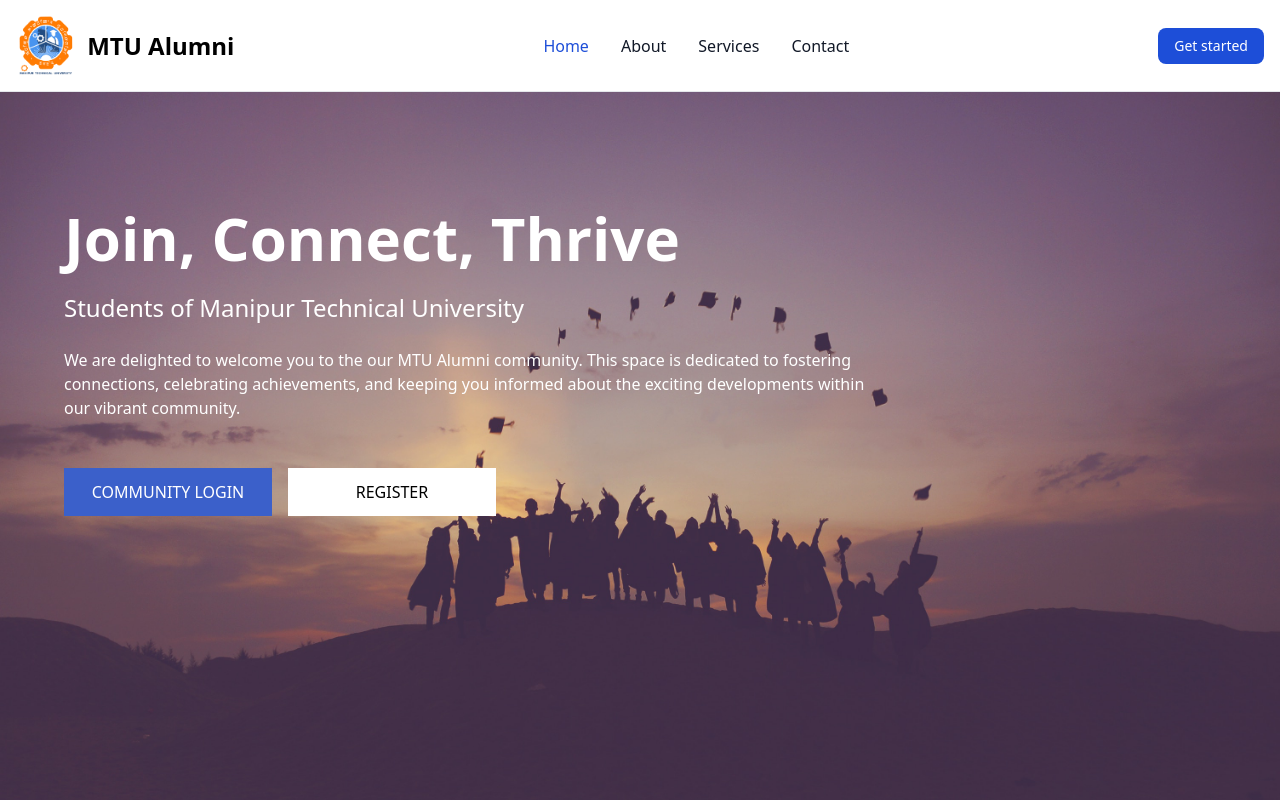
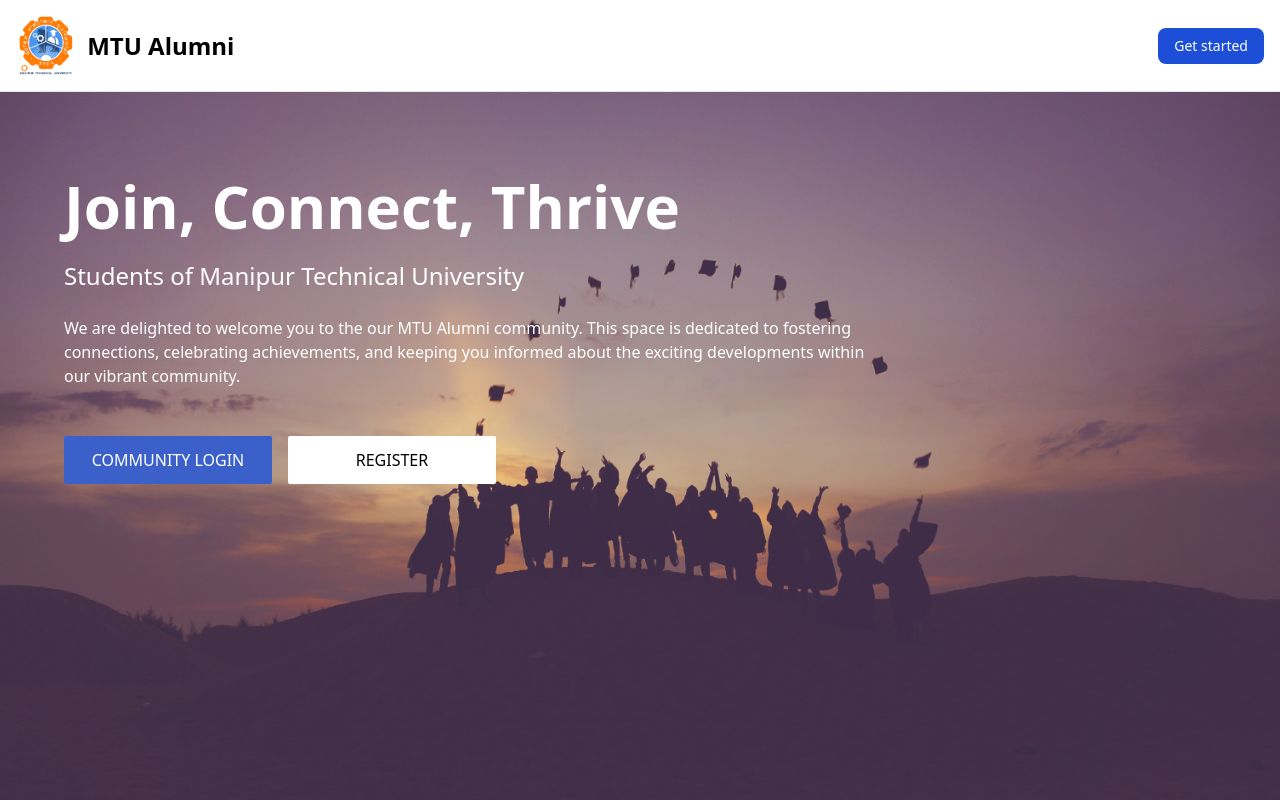
Before and after one commit to diyabarta-naorem/Alumni-Management-System, a React (Create React App) app in the folder frontend/: page / in a window 1280 px wide. Shown: the top 800 px of the page. Built offline with nearby package versions, Linux system fonts and the light colour scheme.

Commit message:
adding hamburger menu

```diff
--- a/frontend/src/App.js
+++ b/frontend/src/App.js
@@ -5,8 +5,6 @@
 function App() {
   return(
     <div>
-
-    <Header/>
     <Navbar/>
     <Home/>
     </div>
--- a/frontend/src/common/Navbar.jsx
+++ b/frontend/src/common/Navbar.jsx
@@ -1,42 +1,83 @@
+import React, { useState } from 'react';
 import logo from '../assets/Logo.png';
-import mtuLogo from '../assets/Logo.png'
-export default function navbar(){
-    return(
+import mtuLogo from '../assets/Logo.png';
 
+export default function Navbar() {
+  const [isMenuOpen, setIsMenuOpen] = useState(false);
 
-<nav class="bg-white dark:bg-gray-900 fixed w-full z-20 top-0 start-0 border-b border-gray-200 dark:border-gray-600">
-<div class="max-w-screen-xl flex flex-wrap items-center justify-between mx-auto p-4">
-<a href="https://flowbite.com" class="flex items-center space-x-3 rtl:space-x-reverse">
-    <img src={mtuLogo} class="w-[3.7rem]" alt="Flowbite Logo"/>
-    <span class="self-center text-2xl font-semibold whitespace-nowrap dark:text-white">MTU Alumni</span>
+  const toggleMenu = () => {
+    setIsMenuOpen(!isMenuOpen);
+  };
+
+  return (
+    <nav className={`bg-white dark:bg-gray-900 fixed w-full z-20 top-0 start-0 border-b border-gray-200 dark:border-gray-600 ${isMenuOpen ? 'md:h-auto' : ''}`}>
+      <div className="max-w-screen-xl flex flex-wrap items-center justify-between mx-auto p-4">
+        <a href="https://flowbite.com" className="flex items-center space-x-3 rtl:space-x-reverse">
+          <img src={mtuLogo} className="w-[3.7rem]" alt="Flowbite Logo" />
+          <span className="self-center text-2xl font-semibold whitespace-nowrap dark:text-white">MTU Alumni</span>
         </a>
-<div class="flex md:order-2 space-x-3 md:space-x-0 rtl:space-x-reverse">
-    <button type="button" class="text-white bg-blue-700 hover:bg-blue-800 focus:ring-4 focus:outline-none focus:ring-blue-300 font-medium rounded-lg text-sm px-4 py-2 text-center dark:bg-blue-600 dark:hover:bg-blue-700 dark:focus:ring-blue-800">Get started</button>
-    <button data-collapse-toggle="navbar-sticky" type="button" class="inline-flex items-center p-2 w-10 h-10 justify-center text-sm text-gray-500 rounded-lg md:hidden hover:bg-gray-100 focus:outline-none focus:ring-2 focus:ring-gray-200 dark:text-gray-400 dark:hover:bg-gray-700 dark:focus:ring-gray-600" aria-controls="navbar-sticky" aria-expanded="false">
-      <span class="sr-only">Open main menu</span>
-      <svg class="w-5 h-5" aria-hidden="true" xmlns="http://www.w3.org/2000/svg" fill="none" viewBox="0 0 17 14">
-          <path stroke="currentColor" stroke-linecap="round" stroke-linejoin="round" stroke-width="2" d="M1 1h15M1 7h15M1 13h15"/>
+        <div className="flex md:order-2 space-x-3 md:space-x-0 rtl:space-x-reverse">
+          <button
+            type="button"
+            className="text-white bg-blue-700 hover:bg-blue-800 focus:ring-4 focus:outline-none focus:ring-blue-300 font-medium rounded-lg text-sm px-4 py-2 text-center dark:bg-blue-600 dark:hover:bg-blue-700 dark:focus:ring-blue-800"
+          >
+            Get started
+          </button>
+          <button
+            onClick={toggleMenu}
+            type="button"
+            className="inline-flex items-center p-2 w-10 h-10 justify-center text-sm text-gray-500 rounded-lg md:hidden hover:bg-gray-100 focus:outline-none focus:ring-2 focus:ring-gray-200 dark:text-gray-400 dark:hover:bg-gray-700 dark:focus:ring-gray-600"
+            aria-expanded={isMenuOpen}
+          >
+            <span className="sr-only">Open main menu</span>
+            <svg className="w-5 h-5" aria-hidden="true" xmlns="http://www.w3.org/2000/svg" fill="none" viewBox="0 0 17 14">
+              <path stroke="currentColor" strokeLinecap="round" strokeLinejoin="round" strokeWidth="2" d="M1 1h15M1 7h15M1 13h15" />
             </svg>
           </button>
         </div>
-<div class="items-center justify-between hidden w-full md:flex md:w-auto md:order-1" id="navbar-sticky">
-  <ul class="flex flex-col p-4 md:p-0 mt-4 font-medium border border-gray-100 rounded-lg bg-gray-50 md:space-x-8 rtl:space-x-reverse md:flex-row md:mt-0 md:border-0 md:bg-white dark:bg-gray-800 md:dark:bg-gray-900 dark:border-gray-700">
+        <div
+          className={`items-center justify-between w-full md:flex md:w-auto md:order-1 transition-all duration-300 ease-in-out ${
+            isMenuOpen ? 'max-h-screen opacity-100' : 'h-0 opacity-0'
+          }`}
+          id="navbar-sticky"
+        >
+          <ul className="flex flex-col md:flex-row p-4 md:p-0 mt-4 font-medium border border-gray-100 rounded-lg bg-gray-50 md:space-x-8 rtl:space-x-reverse md:mt-0 md:border-0 md:bg-white dark:bg-gray-800 md:dark:bg-gray-900 dark:border-gray-700">
             <li>
-      <a href="#" class="block py-2 px-3 text-white bg-blue-700 rounded md:bg-transparent md:text-blue-700 md:p-0 md:dark:text-blue-500" aria-current="page">Home</a>
+              <a
+                href="#"
+                className="block py-2 px-3 text-white bg-blue-700 rounded md:bg-transparent md:text-blue-700 md:p-0 md:dark:text-blue-500"
+                aria-current="page"
+              >
+                Home
+              </a>
             </li>
             <li>
-      <a href="#" class="block py-2 px-3 text-gray-900 rounded hover:bg-gray-100 md:hover:bg-transparent md:hover:text-blue-700 md:p-0 md:dark:hover:text-blue-500 dark:text-white dark:hover:bg-gray-700 dark:hover:text-white md:dark:hover:bg-transparent dark:border-gray-700">About</a>
+              <a
+                href="#"
+                className="block py-2 px-3 text-gray-900 rounded hover:bg-gray-100 md:hover:bg-transparent md:hover:text-blue-700 md:p-0 md:dark:hover:text-blue-500 dark:text-white dark:hover:bg-gray-700 dark:hover:text-white md:dark:hover:bg-transparent dark:border-gray-700"
+              >
+                About
+              </a>
             </li>
             <li>
-      <a href="#" class="block py-2 px-3 text-gray-900 rounded hover:bg-gray-100 md:hover:bg-transparent md:hover:text-blue-700 md:p-0 md:dark:hover:text-blue-500 dark:text-white dark:hover:bg-gray-700 dark:hover:text-white md:dark:hover:bg-transparent dark:border-gray-700">Services</a>
+              <a
+                href="#"
+                className="block py-2 px-3 text-gray-900 rounded hover:bg-gray-100 md:hover:bg-transparent md:hover:text-blue-700 md:p-0 md:dark:hover:text-blue-500 dark:text-white dark:hover:bg-gray-700 dark:hover:text-white md:dark:hover:bg-transparent dark:border-gray-700"
+              >
+                Services
+              </a>
             </li>
             <li>
-      <a href="#" class="block py-2 px-3 text-gray-900 rounded hover:bg-gray-100 md:hover:bg-transparent md:hover:text-blue-700 md:p-0 md:dark:hover:text-blue-500 dark:text-white dark:hover:bg-gray-700 dark:hover:text-white md:dark:hover:bg-transparent dark:border-gray-700">Contact</a>
+              <a
+                href="#"
+                className="block py-2 px-3 text-gray-900 rounded hover:bg-gray-100 md:hover:bg-transparent md:hover:text-blue-700 md:p-0 md:dark:hover:text-blue-500 dark:text-white dark:hover:bg-gray-700 dark:hover:text-white md:dark:hover:bg-transparent dark:border-gray-700"
+              >
+                Contact
+              </a>
             </li>
           </ul>
         </div>
       </div>
     </nav>
-
   );
 }
--- a/frontend/src/common/home.jsx
+++ b/frontend/src/common/home.jsx
@@ -15,8 +15,8 @@
                 </p>
 
                 <div className='flex mx-16 mt-12 flex-col space-y-4 md:flex-row md:space-x-4 md:space-y-0'>
-                  <button className=' px-6 py-3 bg-Bluee text-white font-medium md:w-3/12'>COMMUNITY LOGIN</button>
-                  <button className=' px-6 py-3 bg-white text-black font-medium md:w-3/12'>REGISTER</button>
+                  <button className=' px-4 py-3 rounded-sm bg-Bluee text-white font-medium md:w-3/12'>COMMUNITY LOGIN</button>
+                  <button className=' px-4 py-3 rounded-sm bg-white text-black font-medium md:w-3/12'>REGISTER</button>
                 </div>
               </div>
           </div>
```
Lines whose indentation alone changed are shown as unchanged.
